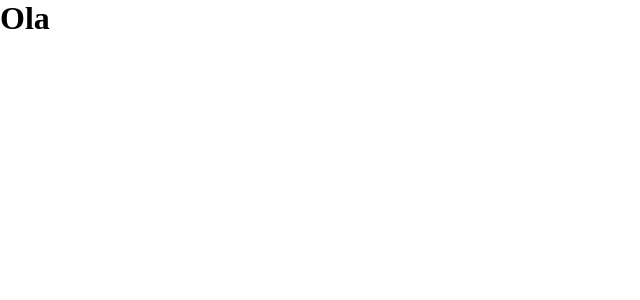
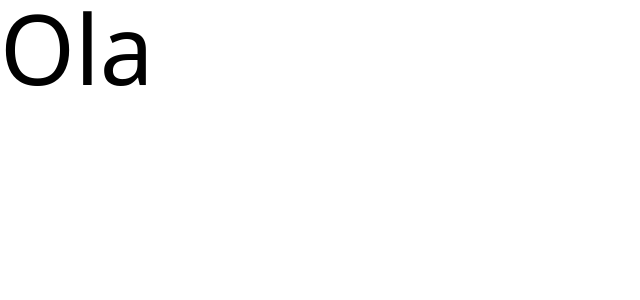
Before and after one commit to hexmo/chautari, a React (Create React App) app: page / in a window 1280 px wide. Shown: the top 300 px of the page, without its empty margins (0-640 px from the left). Built offline with nearby package versions, Linux system fonts and the light colour scheme.

Commit message:
feat: setup tailwind

```diff
--- a/package.json
+++ b/package.json
@@ -34,5 +34,10 @@
       "last 1 firefox version",
       "last 1 safari version"
     ]
+  },
+  "devDependencies": {
+    "autoprefixer": "^10.4.8",
+    "postcss": "^8.4.14",
+    "tailwindcss": "^3.1.7"
   }
 }
--- /dev/null
+++ b/postcss.config.js
@@ -0,0 +1,6 @@
+module.exports = {
+  plugins: {
+    tailwindcss: {},
+    autoprefixer: {},
+  },
+}
--- a/src/App.js
+++ b/src/App.js
@@ -1,7 +1,7 @@
 function App() {
   return (
     <div className="App">
-      <h1>Ola</h1>
+      <h1 className="text-8xl">Ola</h1>
     </div>
   );
 }
--- a/src/index.css
+++ b/src/index.css
@@ -1,5 +1,3 @@
-* {
-  margin: 0;
-  padding: 0;
-  box-sizing: border-box;
-}
+@tailwind base;
+@tailwind components;
+@tailwind utilities;
--- /dev/null
+++ b/tailwind.config.js
@@ -0,0 +1,8 @@
+/** @type {import('tailwindcss').Config} */
+module.exports = {
+  content: ["./src/**/*.{js,jsx,ts,tsx}"],
+  theme: {
+    extend: {},
+  },
+  plugins: [],
+};
```
Also changed, not shown: 2 other files (tests, documents, lock files or other folders).
